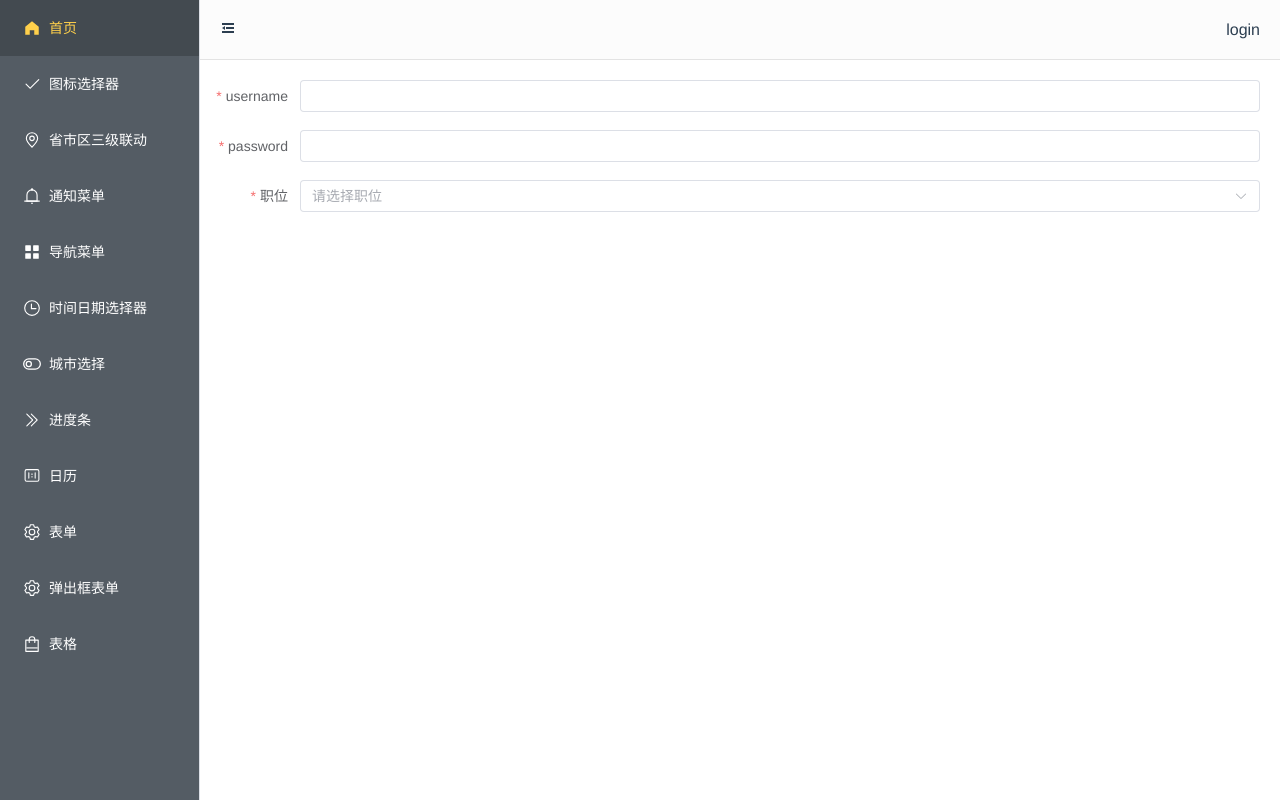
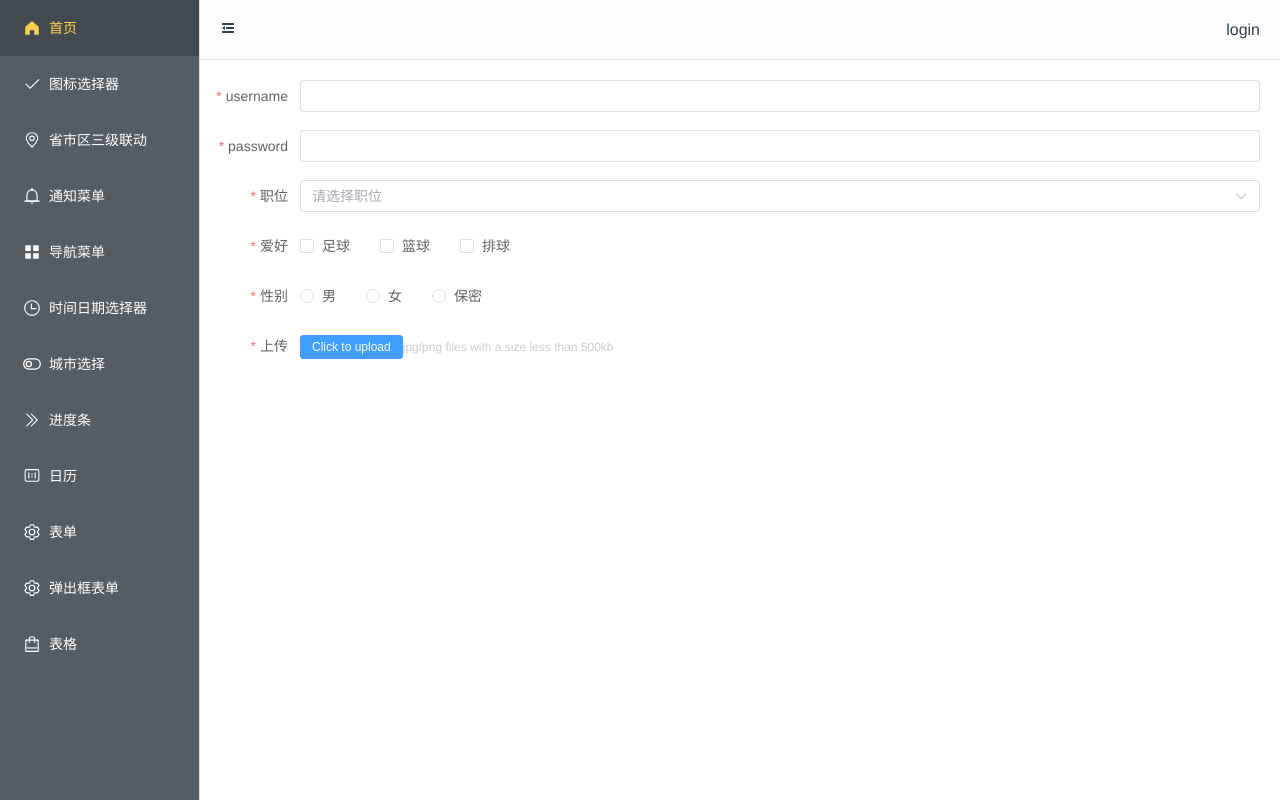
Before and after one commit to shenshuai89/ming-pro, a Vue app: page /form in a window 1280 px wide. Built offline with nearby package versions, Linux system fonts and the light colour scheme.

Commit message:
feat：form表单组件的上传功能。***

```diff
--- a/src/components/form/src/index.vue
+++ b/src/components/form/src/index.vue
@@ -13,10 +13,28 @@
         v-if="!item.children || item.children.length === 0"
       >
         <component
+          v-if="item.type !== 'upload'"
           v-bind="item.attrs"
           :is="`el-${item.type}`"
           v-model="model[item.prop]"
         ></component>
+        <el-upload
+          v-if="item.type === 'upload'"
+          v-bind="item.uploadAttrs"
+          :on-preview="onPreview"
+          :on-remove="onRemove"
+          :on-success="onSuccess"
+          :on-error="onError"
+          :on-progress="onProgress"
+          :on-change="onChange"
+          :before-upload="beforeUpload"
+          :before-remove="beforeRemove"
+          :http-request="httpRequest"
+          :on-exceed="onExceed"
+        >
+          <slot name="uploadArea"></slot>
+          <slot name="uploadTip"></slot>
+        </el-upload>
       </el-form-item>
       <el-form-item
         :prop="item.prop"
@@ -84,5 +102,38 @@ watch(
   },
   { deep: true }
 );
+
+let emits = defineEmits(['on-preview', 'on-remove', 'on-success', 'on-error', 'on-progress', 'on-change', 'before-upload', 'before-remove', 'on-exceed'])
+// 上传组件的所有方法
+let onPreview = (file: File) => {
+  emits("on-preview", file);
+};
+let onRemove = (file: File, fileList: FileList) => {
+  emits("on-remove", { file, fileList });
+};
+let onSuccess = (response: any, file: File, fileList: FileList) => {
+  // 上传图片成功 给表单上传项赋值
+  let uploadItem = props.options.find((item) => item.type === "upload")!;
+  model.value[uploadItem.prop!] = { response, file, fileList };
+  emits("on-success", { response, file, fileList });
+};
+let onError = (err: any, file: File, fileList: FileList) => {
+  emits("on-error", { err, file, fileList });
+};
+let onProgress = (event: any, file: File, fileList: FileList) => {
+  emits("on-progress", { event, file, fileList });
+};
+let onChange = (file: File, fileList: FileList) => {
+  emits("on-change", { file, fileList });
+};
+let beforeUpload = (file: File) => {
+  emits("before-upload", file);
+};
+let beforeRemove = (file: File, fileList: FileList) => {
+  emits("before-remove", { file, fileList });
+};
+let onExceed = (files: File, fileList: FileList) => {
+  emits("on-exceed", { files, fileList });
+};
 </script>
 <style lang="scss" scoped></style>
--- a/src/views/form.vue
+++ b/src/views/form.vue
@@ -1,9 +1,31 @@
 <template>
-  <div><m-form label-width="80px" :options="options"></m-form></div>
+  <div>
+    <m-form
+      label-width="80px"
+      :options="options"
+      @on-change="handleChange"
+      @before-upload="handleBeforeUpload"
+      @on-preview="handlePreview"
+      @on-remove="handleRemove"
+      @before-remove="beforeRemove"
+      @on-success="handleSuccess"
+      @on-exceed="handleExceed"
+    >
+      <template #uploadArea>
+        <el-button size="small" type="primary">Click to upload</el-button>
+      </template>
+      <template #uploadTip>
+        <div style="color: #ccc; font-size: 12px">
+          jpg/png files with a size less than 500kb
+        </div>
+      </template>
+    </m-form>
+  </div>
 </template>
 
 <script setup lang="ts">
 import { FormOptions } from "../components/form/src/types/types";
+import { ElMessage, ElMessageBox } from 'element-plus'
 let options: FormOptions[] = [
   {
     type: "input",
@@ -70,6 +92,117 @@ let options: FormOptions[] = [
       },
     ],
   },
+  {
+    type: "checkbox-group",
+    value: ["足球"],
+    prop: "like",
+    label: "爱好",
+    rules: [
+      {
+        required: true,
+        message: "爱好不能为空",
+        trigger: "change",
+      },
+    ],
+    children: [
+      {
+        type: "checkbox",
+        label: "足球",
+        value: "1",
+      },
+      {
+        type: "checkbox",
+        label: "篮球",
+        value: "2",
+      },
+      {
+        type: "checkbox",
+        label: "排球",
+        value: "3",
+      },
+    ],
+  },
+  {
+    type: "radio-group",
+    value: "",
+    prop: "gender",
+    label: "性别",
+    rules: [
+      {
+        required: true,
+        message: "性别不能为空",
+        trigger: "change",
+      },
+    ],
+    children: [
+      {
+        type: "radio",
+        label: "男",
+        value: "male",
+      },
+      {
+        type: "radio",
+        label: "女",
+        value: "female",
+      },
+      {
+        type: "radio",
+        label: "保密",
+        value: "not",
+      },
+    ],
+  },
+  {
+    type: "upload",
+    label: "上传",
+    prop: "pic",
+    uploadAttrs: {
+      action: "http://jsonplaceholder.typicode.com/posts/",
+      multiple: true,
+      limit: 3,
+    },
+    rules: [
+      {
+        required: true,
+        message: "图片不能为空",
+        trigger: "blur",
+      },
+    ],
+  },
 ];
+
+
+// 处理上传的方法
+let handleRemove = (file: any, fileList: any) => {
+  console.log('handleRemove')
+  console.log(file, fileList)
+}
+let handlePreview = (file: any) => {
+  console.log('handlePreview')
+  console.log(file)
+}
+let beforeRemove = (val: any) => {
+  console.log('beforeRemove')
+  return ElMessageBox.confirm(`Cancel the transfert of ${val.file.name} ?`)
+}
+let handleExceed = (val: any) => {
+  console.log('handleExceed', val)
+  ElMessage.warning(
+    `The limit is 3, you selected ${val.files.length
+    } files this time, add up to ${val.files.length + val.fileList.length} totally`
+  )
+}
+let handleSuccess = (val: any) => {
+  console.log('success')
+  console.log(val)
+}
+let handleChange = (val: any) => {
+  console.log('change')
+  console.log(val)
+}
+let handleBeforeUpload = (val: any) => {
+  console.log('handleBeforeUpload')
+  console.log(val)
+}
 </script>
 <style lang="scss" scoped></style>
```
Also changed, not shown: src/components/form/src/types/types.ts (+50 -1 lines).
